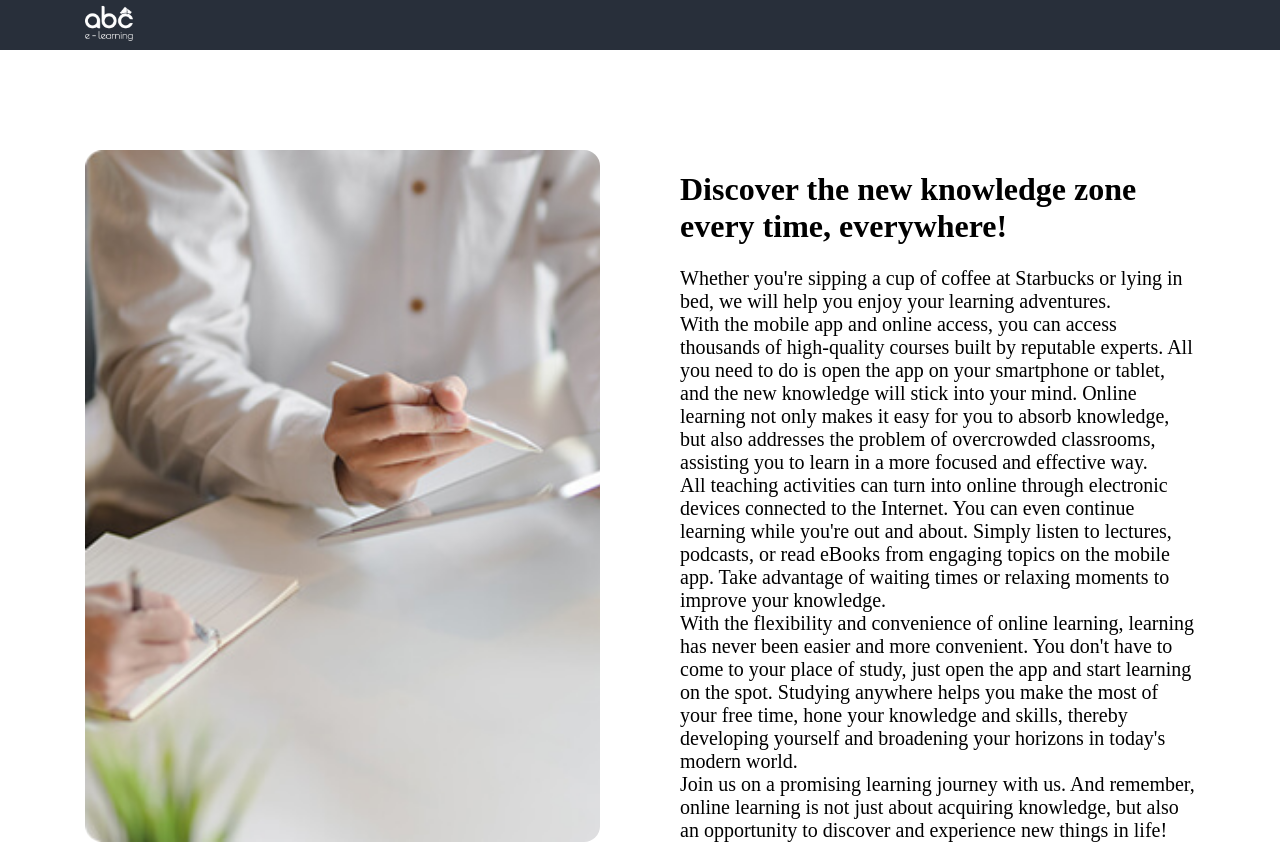
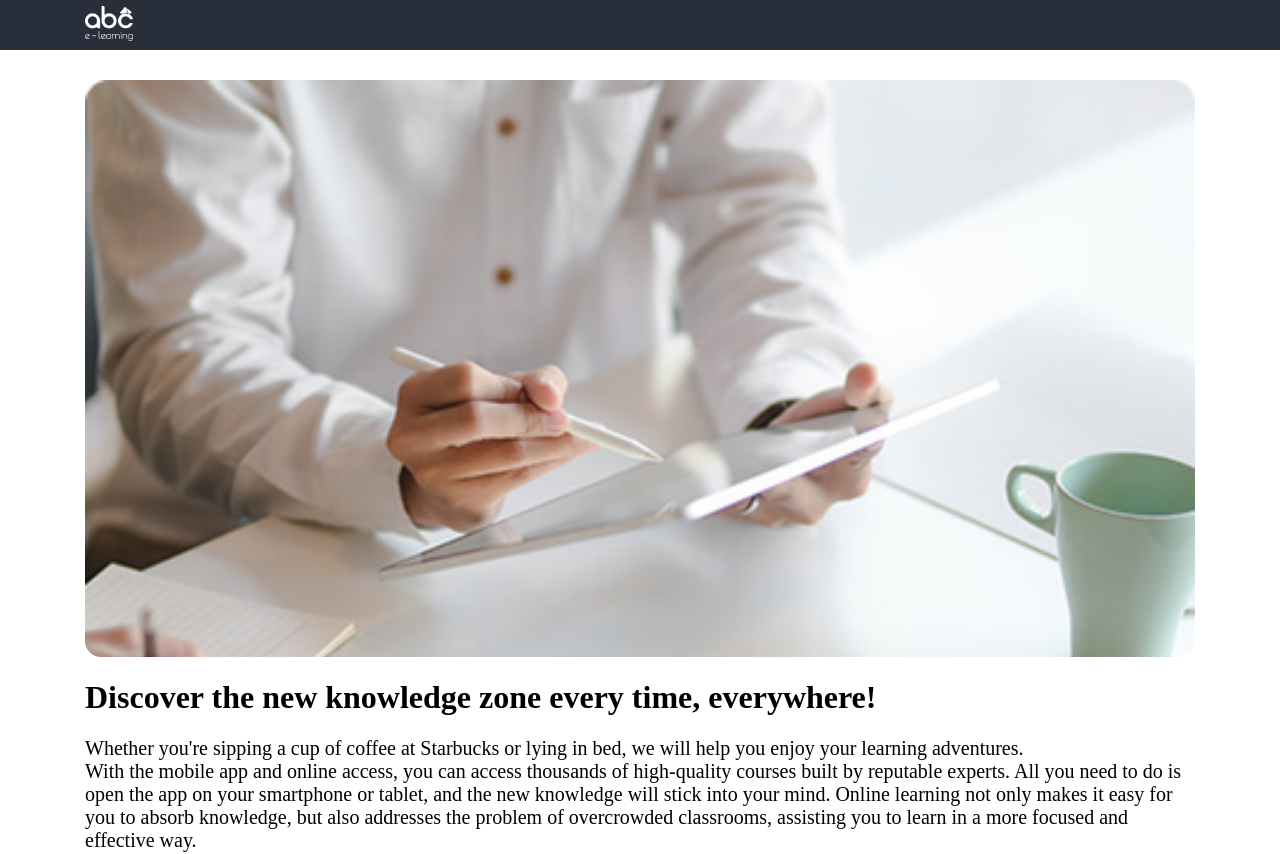
Before and after one commit to abc-elearning-web/abc-elearning.org, a Next.js app: page /discover-the-new-knowledge-zone-every-time-everywhere in a window 1280 px wide. Shown: the top 854 px of the page. Built offline with nearby package versions, Linux system fonts and the light colour scheme.

Commit message:
minor change

```diff
--- a/components/blog/index.jsx
+++ b/components/blog/index.jsx
@@ -13,7 +13,7 @@ const Blog = ({ post }) => {
             </div>
             <div style={{ height: 100 }}></div>
             <div style={{ display: 'flex', alignItems: 'center', justifyContent: 'center' }}>
-                <a className='start-button' target='_blank' href={'https://passemall.com/'}>Get Started</a>
+                <a className='start-button' target='_blank' href={'https://passemall.com/about-us'}>Get Started</a>
             </div>
             <div style={{ height: 100 }}></div>
         </div>
--- a/components/blog/index.module.css
+++ b/components/blog/index.module.css
@@ -1,18 +1,15 @@
 .item {
-    padding-top: 100px;
+    padding-top: 30px;
+    flex-direction: column;
 }
 .image {
     width: 100%;
-    padding-bottom: 30%;
+    padding-bottom: 52%;
     background-repeat: no-repeat;
     background-size: cover;
     border-radius: 16px;
 }
 @media (max-width: 576px) {
-    .item {
-        flex-direction: column;
-        padding-top: 20px;
-    }
     .image {
         padding-bottom: 52%;
     }
```
